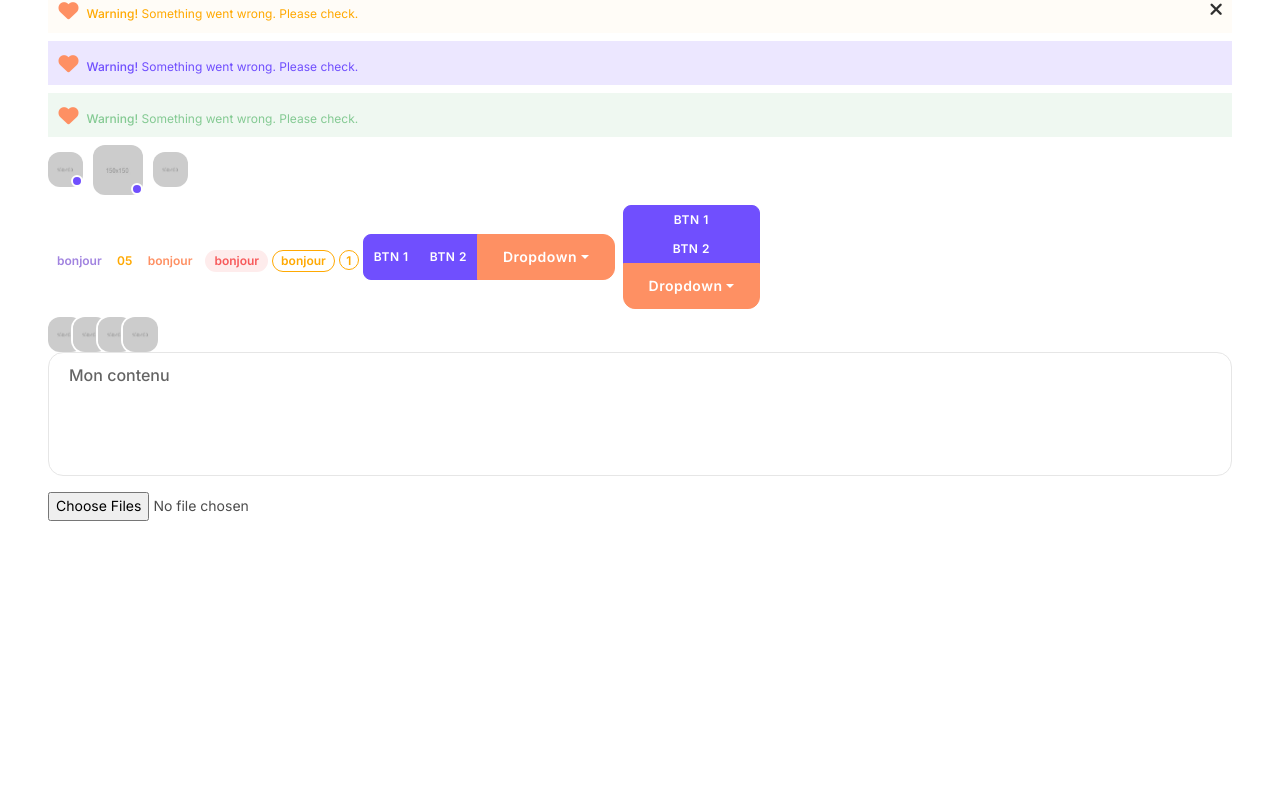
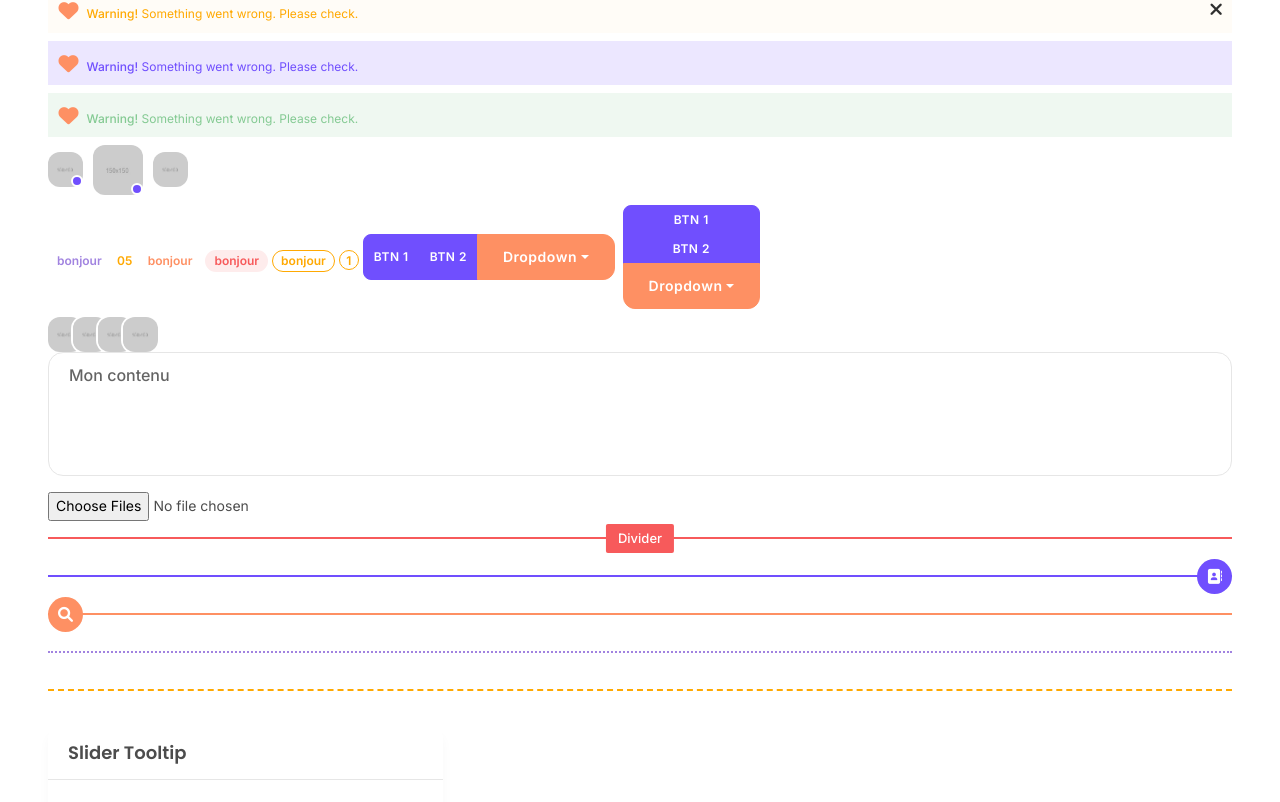
Before and after one commit to Nogoh-b/mobilty-crm-client, a Next.js app: page /components in a window 1280 px wide. Shown: the part 1066-1868 px from the top of the page. Before the commit the page ends 1651 px from the top, so only its background shows below. Built offline with nearby package versions, Linux system fonts and the light colour scheme.

Commit message:
Ajout des compsants divider et rangeSliders

```diff
--- /dev/null
+++ b/app/component/Divider.tsx
@@ -0,0 +1,37 @@
+"use client"
+import React, {CSSProperties } from 'react';
+import {useRouter} from 'next/navigation';
+import { Colors } from '../constants/AppConstants';
+
+interface DividerProps {
+	iconType?: 'fa' | 'far' | 'fas' | 'solid';
+	hasLabel?: boolean;
+	color?: Colors;
+	iconPosition? : 'left' | 'right' | ''
+	iconName?: FontAwesomeIcon;
+	text?: string;
+	iconStyle?: 'Style1' | 'Style2';
+	iconSize?: number;
+	type?: 'solid' | 'dashed' | 'dotted' | '';
+	onClick?: (i: number) => void;
+	style?: CSSProperties | undefined;
+  }
+function Divider({hasLabel = true, iconType = 'fa', iconSize =15 , type = '' ,  color = 'primary' ,  iconName = 'search', iconPosition ="" , text ="" , onClick }:DividerProps) {
+	const router = useRouter()
+
+
+	return (
+		<>
+			<div className={`divider border-${color} divider-${type} inner-divider ${iconPosition} mt-3`}>
+				{
+					text.length === 0 && hasLabel ?
+					<i className={`${iconType} fa-${iconName} ${'text-white'}`} style={{fontSize: iconSize + 'px'}}></i>
+					 : text.length != 0 && hasLabel ?
+					<span>{text}</span> : <></>
+				}
+			</div>
+		</>
+	);
+}
+
+export default Divider;
--- /dev/null
+++ b/app/component/RangeSlider.tsx
@@ -0,0 +1,41 @@
+"use client"
+import React, {CSSProperties } from 'react';
+import {useRouter} from 'next/navigation';
+import { Colors } from '../constants/AppConstants';
+
+interface RangeSliderProps {
+	iconType?: 'fa' | 'far' | 'fas' | 'solid';
+	hasLabel?: boolean;
+	color?: Colors;
+	iconPosition? : 'left' | 'right' | ''
+	iconName?: FontAwesomeIcon;
+	text?: string;
+	iconStyle?: 'Style1' | 'Style2';
+	iconSize?: number;
+	type?: 'solid' | 'dashed' | 'dotted' | '';
+	onClick?: (i: number) => void;
+	style?: CSSProperties | undefined;
+  }
+function RangeSlider({hasLabel = true, iconType = 'fa', iconSize =15 , type = '' ,  color = 'primary' ,  iconName = 'search', iconPosition ="" , text ="" , onClick }:RangeSliderProps) {
+	const router = useRouter()
+
+
+	return (
+		<>
+				<div className="col-xl-4">
+                    <div className="card">
+                        <div className="card-header">
+                            <h5 className="card-title">Slider tooltip</h5>
+                        </div>
+                        <div className="card-body">
+                            <div className="slider-tooltip ">
+                                <div id="slider-tooltips"></div>
+                            </div>
+                        </div>
+                    </div>
+                </div>
+		</>
+	);
+}
+
+export default RangeSlider;
--- a/app/components/page.tsx
+++ b/app/components/page.tsx
@@ -7,11 +7,14 @@ import Avatar from "../component/ui/Avatar";
 import AvatarList from "../component/ui/AvatarList";
 import Badge from "../component/ui/Badge";
 import ButtonGroup from "../component/ui/ButtonGroup";
+import Divider from "../component/Divider";
+import RangeSlider from "../component/RangeSlider";
 
 export default function Home() {
   return (
     <main className="p-5 mt-5" >
 
+      <div className="pb1-5 mb-5">
       <Input iconName="at" iconType="fa" placeHolder="Nom" hasRightIcon inputStyle="GroupIcon" inputSize="lg" />
       <Input iconName="search" iconType="fa" placeHolder="Nom" hasRightIcon inputStyle="GroupIcon" inputSize="sm" />
       <Input iconName="at" iconType="fa" placeHolder="Nom" type="date" inputStyle="Minimalist"  />
@@ -60,6 +63,20 @@ export default function Home() {
 
       <Textarea   placeHolder="Mon contenu" textareaStyle="ModernFielsRadius" />
       <UploadInput />
+
+
+      <Divider color="danger" iconName="address-book" iconPosition="" text="Divider" />
+      <Divider color="secondary" iconName="address-book" iconPosition="right" text=""  />
+      <Divider color="primary" iconName="search" iconPosition="left" text=""  />
+      <Divider color="info" iconName="search" iconPosition="left" hasLabel = {false} text="" type="dotted" />
+      <Divider color="warning"  iconName="search" iconPosition="left" hasLabel = {false} text=""  type="dashed"  />
+
+
+      <RangeSlider />
+
+      </div>
+
+
     </main>
   );
 }
```
